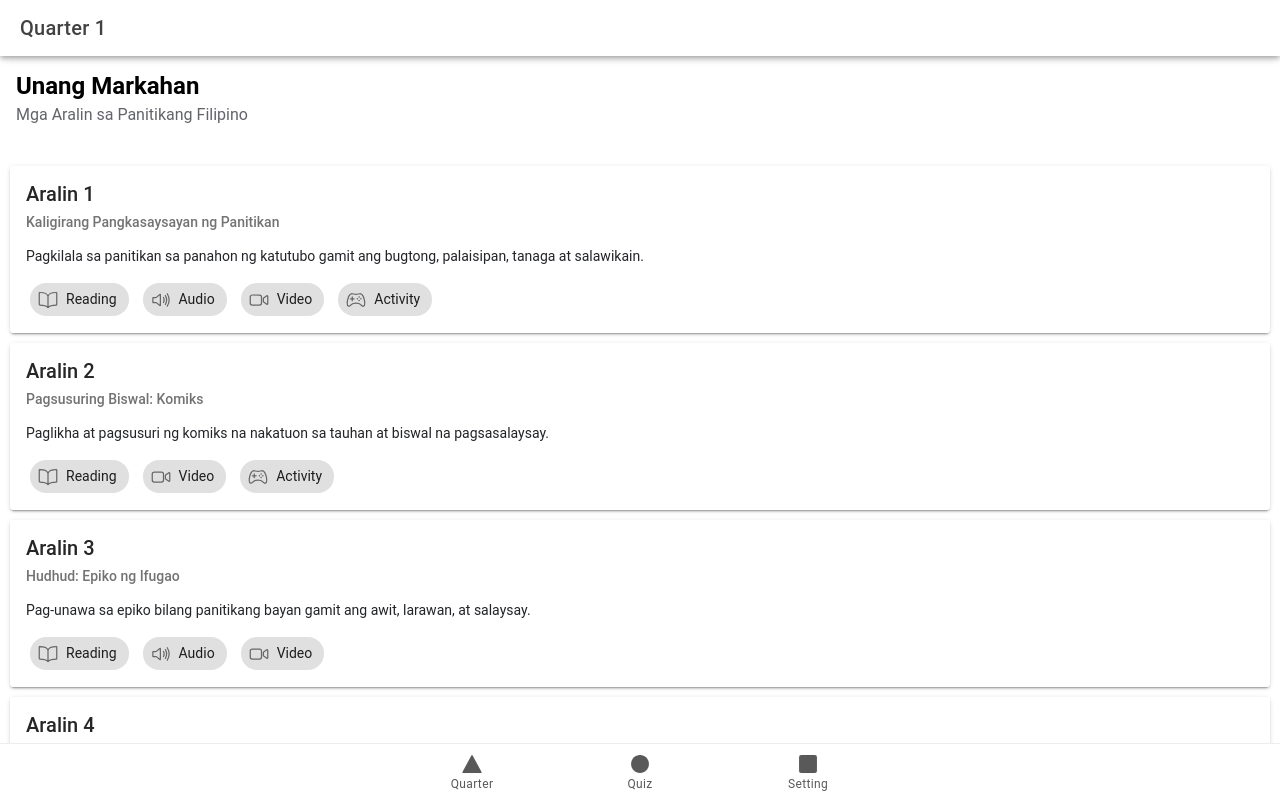
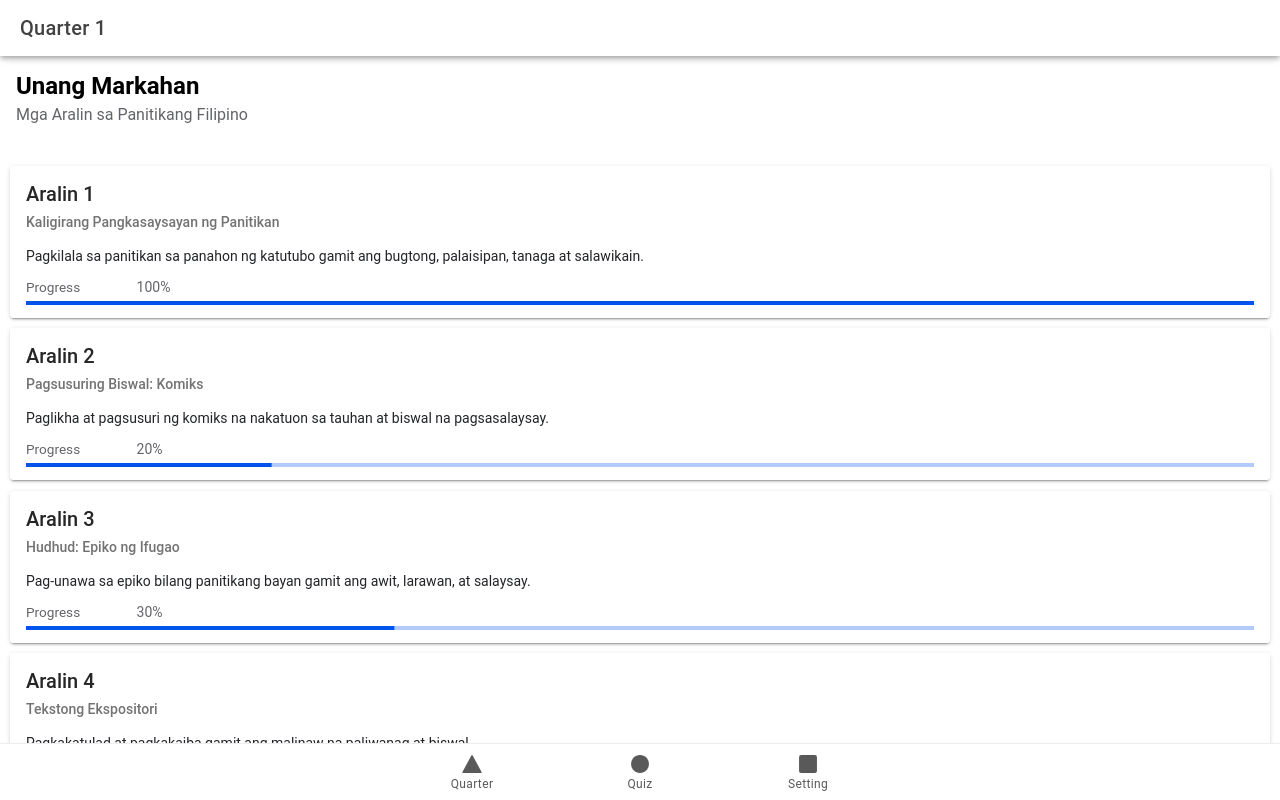
Before and after one commit to Angealee/YCOapp, a React (Vite) app: page /quarter1 in a window 1280 px wide. Built offline with nearby package versions, Linux system fonts and the light colour scheme.

Commit message:
removed the segment modality, added static progress bar for UI

```diff
--- a/src/App.tsx
+++ b/src/App.tsx
@@ -17,7 +17,7 @@ import Setting from './pages/Setting';
 
 // Quarter pages
 import Quarter1 from './pages/quarter/Quarter1';
-import Quarter1Lesson from './pages/lessons/Quarter1Lesson1';
+import Quarter1Lesson from './pages/lessons/Quarter1Aralin1';
 // import Quarter2 from './pages/quarter/Quarter2';
 // import Quarter2Lesson from './pages/quarter/Quarter2Lesson';
 // import Quarter3 from './pages/quarter/Quarter3';
--- a/src/data/quarter1Aralin.ts
+++ /dev/null
@@ -1,70 +0,0 @@
-export interface Aralin {
-  id: number;
-  title: string;
-  subtitle: string;
-  description: string;
-  modalities: {
-    reading?: boolean;
-    audio?: boolean;
-    video?: boolean;
-    activity?: boolean;
-  };
-}
-
-export const quarter1Aralin: Aralin[] = [
-  {
-    id: 1,
-    title: "Aralin 1",
-    subtitle: "Kaligirang Pangkasaysayan ng Panitikan",
-    description: "Pagkilala sa panitikan sa panahon ng katutubo gamit ang bugtong, palaisipan, tanaga at salawikain.",
-    modalities: {
-      reading: true,
-      audio: true,
-      video: true,
-      activity: true,
-    },
-  },
-  {
-    id: 2,
-    title: "Aralin 2",
-    subtitle: "Pagsusuring Biswal: Komiks",
-    description: "Paglikha at pagsusuri ng komiks na nakatuon sa tauhan at biswal na pagsasalaysay.",
-    modalities: {
-      reading: true,
-      video: true,
-      activity: true,
-    },
-  },
-  {
-    id: 3,
-    title: "Aralin 3",
-    subtitle: "Hudhud: Epiko ng Ifugao",
-    description: "Pag-unawa sa epiko bilang panitikang bayan gamit ang awit, larawan, at salaysay.",
-    modalities: {
-      reading: true,
-      audio: true,
-      video: true,
-    },
-  },
-  {
-    id: 4,
-    title: "Aralin 4",
-    subtitle: "Tekstong Ekspositori",
-    description: "Pagkakatulad at pagkakaiba gamit ang malinaw na paliwanag at biswal.",
-    modalities: {
-      reading: true,
-      activity: true,
-    },
-  },
-  {
-    id: 5,
-    title: "Aralin 5",
-    subtitle: "Sanhi at Bunga ng Pagpapasya",
-    description: "Pagkilala sa pananagutan at epekto ng desisyon sa buhay.",
-    modalities: {
-      reading: true,
-      video: true,
-      activity: true,
-    },
-  },
-];
--- /dev/null
+++ b/src/data/quarter1AralinCards.ts
@@ -0,0 +1,42 @@
+export interface Aralin {
+  id: number;
+  title: string;
+  subtitle: string;
+  description: string;
+  progress: number; // 0 → 1
+}
+
+export const quarter1Aralin: Aralin[] = [
+  {
+    id: 1,
+    title: "Aralin 1",
+    subtitle: "Kaligirang Pangkasaysayan ng Panitikan",
+    description:
+      "Pagkilala sa panitikan sa panahon ng katutubo gamit ang bugtong, palaisipan, tanaga at salawikain.",
+    progress: 1,
+  },
+  {
+    id: 2,
+    title: "Aralin 2",
+    subtitle: "Pagsusuring Biswal: Komiks",
+    description:
+      "Paglikha at pagsusuri ng komiks na nakatuon sa tauhan at biswal na pagsasalaysay.",
+    progress: 0.2,
+  },
+  {
+    id: 3,
+    title: "Aralin 3",
+    subtitle: "Hudhud: Epiko ng Ifugao",
+    description:
+      "Pag-unawa sa epiko bilang panitikang bayan gamit ang awit, larawan, at salaysay.",
+    progress: 0.3,
+  },
+  {
+    id: 4,
+    title: "Aralin 4",
+    subtitle: "Tekstong Ekspositori",
+    description:
+      "Pagkakatulad at pagkakaiba gamit ang malinaw na paliwanag at biswal.",
+    progress: 0.1,
+  },
+];
--- a/src/pages/lessons/Quarter1Aralin1.css
+++ b/src/pages/lessons/Quarter1Aralin1.css
@@ -13,7 +13,7 @@
 }
 
 .lesson-content {
-  padding: 8px;
+  padding: 16px;
 }
 
 .lesson-content ul {
--- a/src/pages/lessons/Quarter1Aralin1.tsx
+++ b/src/pages/lessons/Quarter1Aralin1.tsx
@@ -4,23 +4,14 @@ import {
   IonToolbar,
   IonTitle,
   IonContent,
-  IonSegment,
-  IonSegmentButton,
-  IonLabel,
-  IonCard,
-  IonCardHeader,
-  IonCardTitle,
-  IonCardContent,
 } from "@ionic/react";
 
 import { useState } from "react";
 import { lesson1Reading } from "../../data/quarter1Lesson1";
-import "./Quarter1Lesson1.css";
+import "./Quarter1Aralin1.css";
 
 const Quarter1Lesson1: React.FC = () => {
-  const [segment, setSegment] = useState<
-    "reading" | "audio" | "video" | "activity"
-  >("reading");
+
 
   return (
     <IonPage>
@@ -31,68 +22,10 @@ const Quarter1Lesson1: React.FC = () => {
       </IonHeader>
 
       <IonContent fullscreen>
-        {/* Lesson Header */}
         <div className="lesson-header">
           <h2>Kaligirang Pangkasaysayan ng Panitikan</h2>
           <p>Panahon ng Katutubo</p>
         </div>
-
-        {/* Tabs */}
-        <IonSegment
-          value={segment}
-          onIonChange={(e) => setSegment(e.detail.value as any)}
-        >
-          <IonSegmentButton value="reading">
-            <IonLabel>📖 Reading</IonLabel>
-          </IonSegmentButton>
-          <IonSegmentButton value="audio">
-            <IonLabel>🎧 Audio</IonLabel>
-          </IonSegmentButton>
-          <IonSegmentButton value="video">
-            <IonLabel>🎥 Video</IonLabel>
-          </IonSegmentButton>
-          <IonSegmentButton value="activity">
-            <IonLabel>🎮 Activity</IonLabel>
-          </IonSegmentButton>
-        </IonSegment>
-
-        {/* CONTENT */}
-        {segment === "reading" && (
-          <div className="lesson-content">
-            {lesson1Reading.map((section, index) => (
-              <IonCard key={index}>
-                <IonCardHeader>
-                  <IonCardTitle>{section.title}</IonCardTitle>
-                </IonCardHeader>
-                <IonCardContent>
-                  <ul>
-                    {section.content.map((item, idx) => (
-                      <li key={idx}>{item}</li>
-                    ))}
-                  </ul>
-                </IonCardContent>
-              </IonCard>
-            ))}
-          </div>
-        )}
-
-        {segment === "audio" && (
-          <div className="placeholder">
-            <p>🎧 Audio lesson will be available here.</p>
-          </div>
-        )}
-
-        {segment === "video" && (
-          <div className="placeholder">
-            <p>🎥 Video lesson will be available here.</p>
-          </div>
-        )}
-
-        {segment === "activity" && (
-          <div className="placeholder">
-            <p>🎮 Interactive activities coming soon.</p>
-          </div>
-        )}
       </IonContent>
     </IonPage>
   );
--- a/src/pages/quarter/Quarter1.css
+++ b/src/pages/quarter/Quarter1.css
@@ -17,16 +17,29 @@
   color: var(--ion-color-dark);
 }
 
-.modality-chips {
+.aralin-description {
+  font-size: 0.95rem;
+  margin-bottom: 12px;
+}
+
+.aralin-progress {
+  margin-top: 10px;
+}
+
+.progress-label {
   display: flex;
-  flex-wrap: wrap;
-  gap: 6px;
-  margin-top: 12px;
+  /* justify-content: space-evenly; */
+  position: relative;
+  font-size: 0.85rem;
+  color: var(--ion-color-medium);
+  margin-bottom: 4px;
 }
-.modality-chip {
-  font-size: 0.85rem;
-  padding: 6px 12px;
-  border-radius: 16px;
-  background-color: var(--ion-color-light);
-  color: var(--ion-color-primary);
+
+.progress-label strong {
+  color: var(--ion-color-light);
 }
+.progress-label p {
+  position: absolute;
+  left: 9%;
+  color: var(--ion-color-medium);
+}
--- a/src/pages/quarter/Quarter1.tsx
+++ b/src/pages/quarter/Quarter1.tsx
@@ -9,19 +9,10 @@ import {
   IonCardTitle,
   IonCardSubtitle,
   IonCardContent,
-  IonIcon,
-  IonChip,
-  IonLabel,
+  IonProgressBar,
 } from "@ionic/react";
 
-import {
-  bookOutline,
-  volumeHighOutline,
-  videocamOutline,
-  gameControllerOutline,
-} from "ionicons/icons";
-
-import { quarter1Aralin } from "../../data/quarter1Aralin";
+import { quarter1Aralin, Aralin } from "../../data/quarter1AralinCards";
 import "./Quarter1.css";
 
 const Quarter1: React.FC = () => {
@@ -34,13 +25,18 @@ const Quarter1: React.FC = () => {
       </IonHeader>
 
       <IonContent fullscreen>
+        {/* Page Header */}
         <div className="quarter-header">
           <h2>Unang Markahan</h2>
           <p>Mga Aralin sa Panitikang Filipino</p>
         </div>
 
-        {quarter1Aralin.map((aralin) => (
-          <IonCard key={aralin.id} routerLink={`/quarter1/aralin/${aralin.id}`}>
+        {/* Aralin Cards */}
+        {quarter1Aralin.map((aralin: Aralin) => (
+          <IonCard
+            key={aralin.id}
+            routerLink={`/quarter1/aralin/${aralin.id}`}
+          >
             <IonCardHeader>
               <IonCardTitle>{aralin.title}</IonCardTitle>
               <IonCardSubtitle>{aralin.subtitle}</IonCardSubtitle>
@@ -49,31 +45,13 @@ const Quarter1: React.FC = () => {
             <IonCardContent>
               <p className="aralin-description">{aralin.description}</p>
 
-              <div className="modality-chips">
-                {aralin.modalities.reading && (
-                  <IonChip>
-                    <IonIcon icon={bookOutline} />
-                    <IonLabel>Reading</IonLabel>
-                  </IonChip>
-                )}
-                {aralin.modalities.audio && (
-                  <IonChip>
-                    <IonIcon icon={volumeHighOutline} />
-                    <IonLabel>Audio</IonLabel>
-                  </IonChip>
-                )}
-                {aralin.modalities.video && (
-                  <IonChip>
-                    <IonIcon icon={videocamOutline} />
-                    <IonLabel>Video</IonLabel>
-                  </IonChip>
-                )}
-                {aralin.modalities.activity && (
-                  <IonChip>
-                    <IonIcon icon={gameControllerOutline} />
-                    <IonLabel>Activity</IonLabel>
-                  </IonChip>
-                )}
+              {/* Progress */}
+              <div className="aralin-progress">
+                <div className="progress-label">
+                  <span>Progress</span>
+                  <p>{Math.round(aralin.progress * 100)}%</p>
+                </div>
+                <IonProgressBar value={aralin.progress} />
               </div>
             </IonCardContent>
           </IonCard>
```
